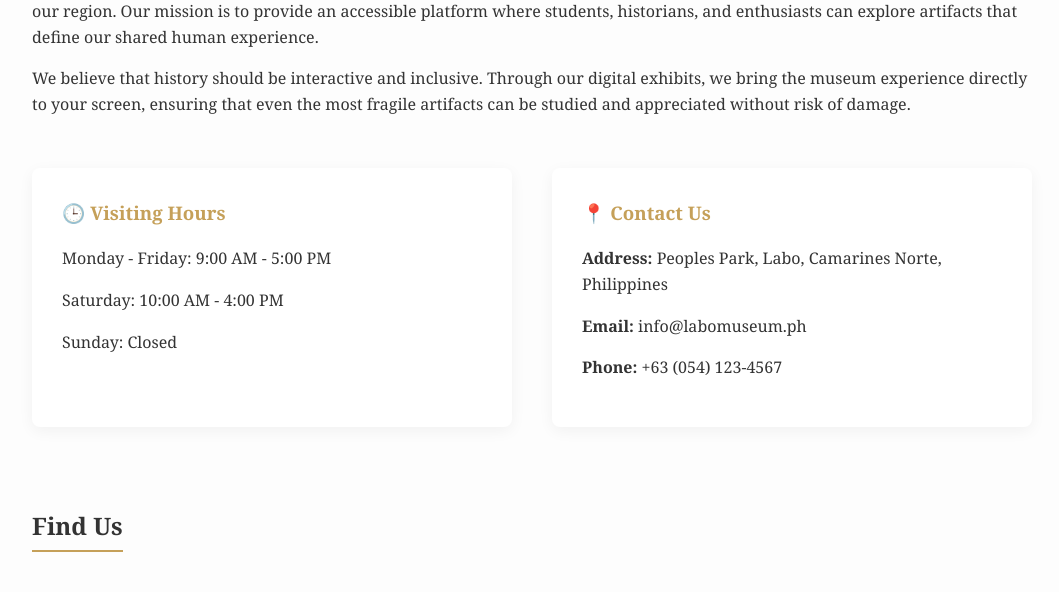
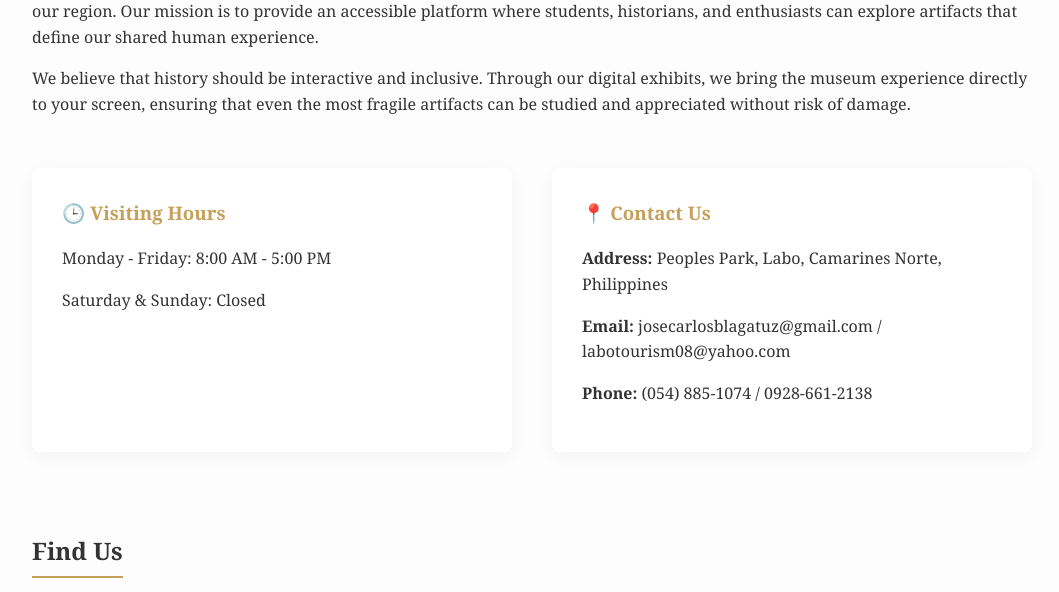
Before and after one commit to nonezens/LaboCatalog, a PHP site: page /about.php in a window 1280 px wide. Shown: the part 590-1182 px from the top of the page, without its empty margins (108-1167 px from the left). Run offline with PHP 8.4, Linux system fonts and the light colour scheme.

Commit message:
Update about.php

```diff
--- a/about.php
+++ b/about.php
@@ -70,16 +70,15 @@ include 'header.php';
         <div class="info-grid">
             <div class="info-box">
                 <h3>🕒 Visiting Hours</h3>
-                <p>Monday - Friday: 9:00 AM - 5:00 PM</p>
-                <p>Saturday: 10:00 AM - 4:00 PM</p>
-                <p>Sunday: Closed</p>
+                <p>Monday - Friday: 8:00 AM - 5:00 PM</p>
+                <p>Saturday & Sunday: Closed</p>
             </div>
 
             <div class="info-box">
                 <h3>📍 Contact Us</h3>
                 <p><strong>Address:</strong> Peoples Park, Labo, Camarines Norte, Philippines</p>
-                <p><strong>Email:</strong> info@labomuseum.ph</p>
-                <p><strong>Phone:</strong> +63 (054) 123-4567</p>
+                <p><strong>Email:</strong> josecarlosblagatuz@gmail.com / labotourism08@yahoo.com</p>
+                <p><strong>Phone:</strong> (054) 885-1074 / 0928-661-2138</p>
             </div>
         </div>
 
```
